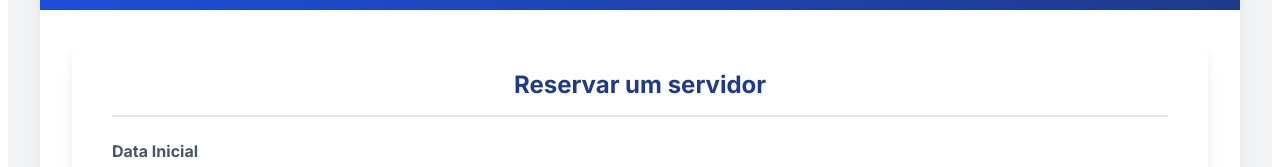
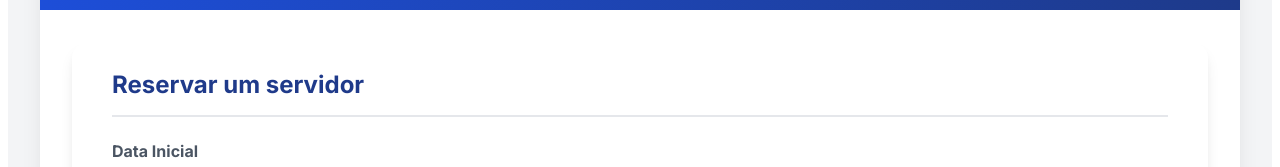
Before and after one commit to CaioVCGrilo/agendamento-pcs-lsee, a React (Create React App) app: page / in a window 1280 px wide. Shown: the part 343-510 px from the top of the page. Built offline with nearby package versions, Linux system fonts and the light colour scheme; no server answers.

Commit message:
versao com banco 22

```diff
--- a/src/components/Formulario.css
+++ b/src/components/Formulario.css
@@ -10,7 +10,7 @@
     font-size: 1.5rem;
     font-weight: 700;
     margin-bottom: 1rem;
-    text-align: left; /* <-- Altere esta linha para alinhar à esquerda */
+    text-align: left !important; /* Adicione !important aqui */
     color: #1f3a8a;
     border-bottom: 2px solid #e5e7eb;
     padding-bottom: 1rem;
```
